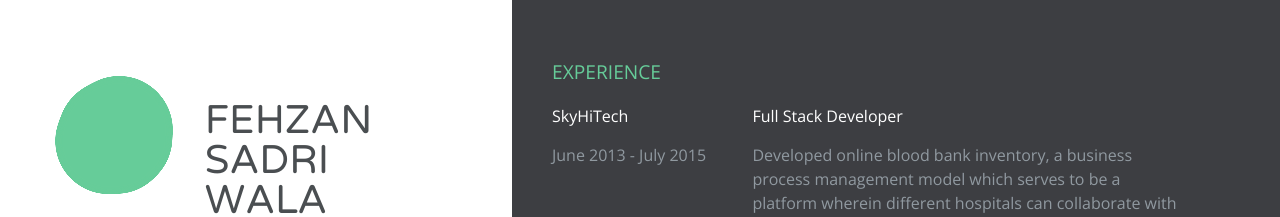
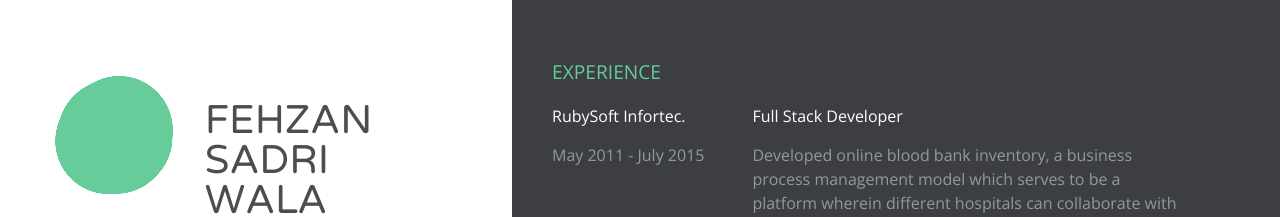
Before and after one commit to FehzanSadriWala/fehzansadriwala.github.io, a plain HTML site: page index.html in a window 1280 px wide. Shown: the top 217 px of the page. Drawn offline with nearby package versions, Linux system fonts and the light colour scheme; files that its build step writes are made by us from their sources.

Commit message:
new commit

```diff
--- a/index.html
+++ b/index.html
@@ -86,8 +86,8 @@
 
       <div class="experience-wrapper">
       	<div class="company-wrapper clearfix">
-      		<div class="experience-title">SkyHiTech</div> <!-- NAME OF THE COMPANY YOUWORK WITH  -->
-          <div class="time">June 2013 - July 2015</div> <!-- THE TIME YOU WORK WITH THE COMPANY  -->
+      		<div class="experience-title">RubySoft Infortec.</div> <!-- NAME OF THE COMPANY YOUWORK WITH  -->
+          <div class="time">May 2011 - July 2015</div> <!-- THE TIME YOU WORK WITH THE COMPANY  -->
       	</div>
 
         <div class="job-wrapper clearfix">
```
